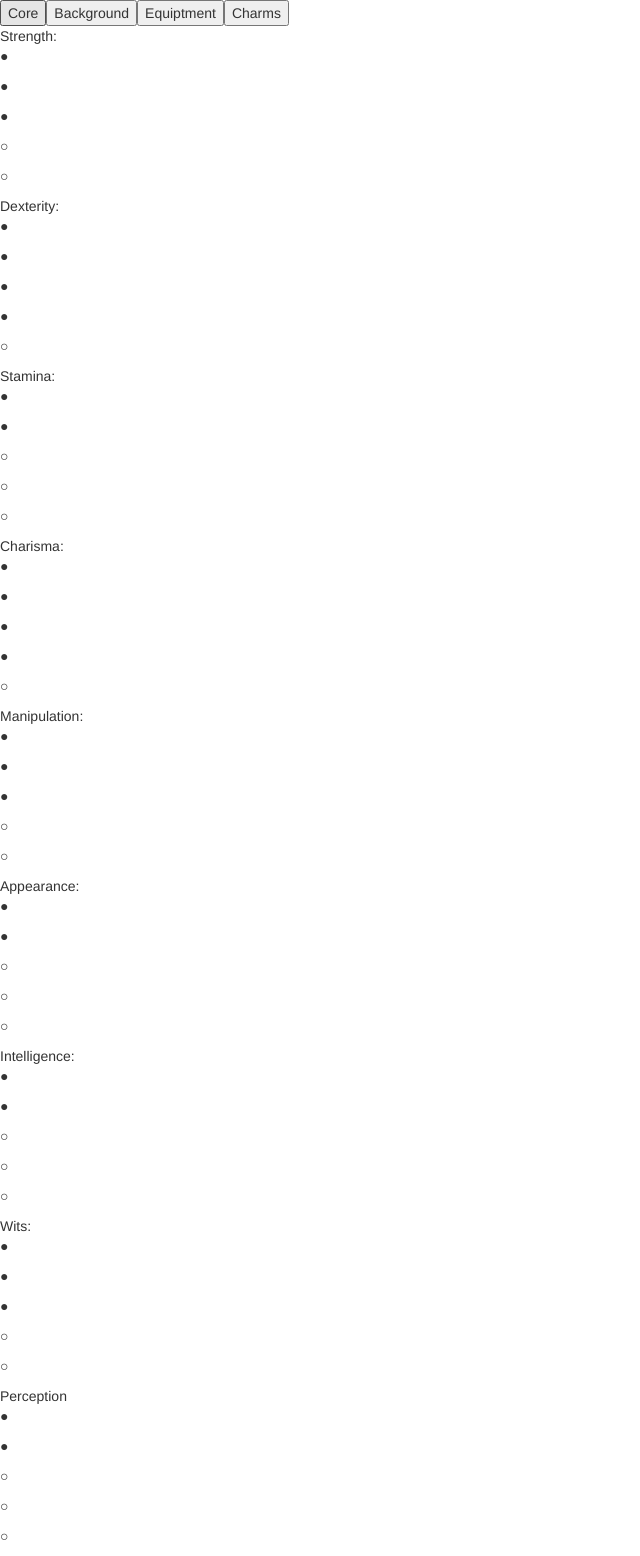
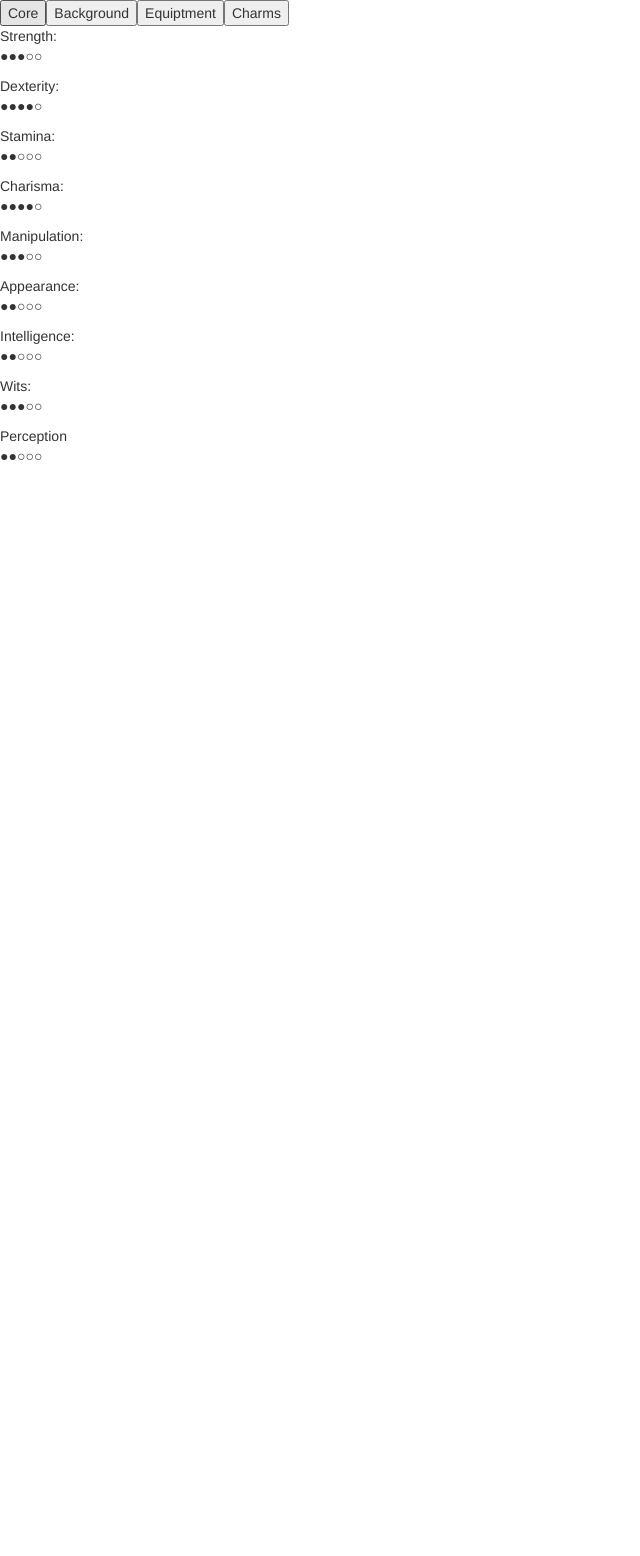
Before and after one commit to Unconquered-Sun/Anathema3eOnline, a Django app: page /anathema/ in a window 1280 px wide. Shown: the whole page, without its empty margins (0-640 px from the left). After the commit the page ends 460 px from the top, so only its background shows below. Run offline with Django 3.2, Linux system fonts and the light colour scheme; parts of the project's set-up code (start-up, migrations or seed data) failed here and were passed over; some libraries are stand-ins or nearby versions.

Commit message:
Fixed CSS not loading, finished adding basic dots.

```diff
--- a/Anathema3eOnline/anathemaapp/static/anathemaapp/anathema_sheet.css
+++ b/Anathema3eOnline/anathemaapp/static/anathemaapp/anathema_sheet.css
@@ -1,8 +1,13 @@
-
 .triple_outer_container{
 	text-align: left;
 }
 .triple_outer_container > div{
+	display:inline-block;
+}
+[class$="-dot"]{
+	display:inline-block;
+}
+[class$="-dots"]{
 	display:inline-block;
 }
 .value{
--- a/Anathema3eOnline/anathemaapp/static/anathemaapp/anathema_sheet.js
+++ b/Anathema3eOnline/anathemaapp/static/anathemaapp/anathema_sheet.js
@@ -1,5 +1,7 @@
 $(document).ready(function(){
 	console.log("Document Start");
+
+
 
 	//Process JSON
 	var json_text = $("#exalt_data").attr("exalt_data");
@@ -37,9 +39,6 @@ $(document).ready(function(){
 	loadTab(currentTab);
 
 
-
-
-
 	//Load contents of the current Tab
 	function loadTab(tabName){
 		console.log("Start Tab Load")
@@ -70,7 +69,7 @@ $(document).ready(function(){
 					console.log("Dots Data")
 
 
-					createDots(tabData[j]["html"][0]["htmlAttributes"]["id"] ,tabData[j]["targetID"], tabData[j]["data"]["maximum"], tabData[j]["data"]["value"])
+					createDots(tabData[j]["html"][0]["htmlAttributes"]["id"] ,tabData[j]["html"][0]["htmlAttributes"]["id"], tabData[j]["data"]["maximum"], tabData[j]["data"]["value"])
 				}
 				else if( tabData[j]["dataType"] == "text" ){
 					console.log("Text Data")
@@ -118,14 +117,15 @@ $(document).ready(function(){
 		htmlOutput = '<div id="'+ID+'.dots">'
 		for(var k=1; k<=maximum; k++){
 			if(k<=value){
-				htmlOutput = htmlOutput+'<p id="'+ID+'.dot.'+k+'" class="'+ID+'.dot">●</p>'
+				htmlOutput = htmlOutput+'<p id="'+ID+'-dot-'+k+'" class="'+ID+'-dot">●</p>'
 			}
 			else{
-				htmlOutput = htmlOutput+'<p id="'+ID+'.dot.'+k+'" class="'+ID+'.dot">○</p>'
+				htmlOutput = htmlOutput+'<p id="'+ID+'-dot-'+k+'" class="'+ID+'-dot">○</p>'
 			}
 		}
 		htmlOutput = htmlOutput+"</div>"
 		htmlTarget = "#"+target
 		$(htmlTarget).append(htmlOutput);
 	}
+
 });
--- a/Anathema3eOnline/anathemaapp/templates/anathemaapp/anathema.html
+++ b/Anathema3eOnline/anathemaapp/templates/anathemaapp/anathema.html
@@ -3,7 +3,7 @@
 <html>
 <head>
 	<link rel="stylesheet" href="https://maxcdn.bootstrapcdn.com/bootstrap/3.3.7/css/bootstrap.min.css">
-	<link rel="stylesheet" href="{% static "anathemaapp/anathema_sheet.css" %}">
+	<link rel="stylesheet" type="text/css" href="{% static 'anathemaapp/anathema_sheet.css' %}">
 
 	<script defer src="https://code.jquery.com/jquery-3.5.1.min.js"></script>
 	<script defer src="{%static 'anathemaapp/anathema_sheet.js'%}"></script>
```
Also changed, not shown: Anathema3eOnline/Anathema3eOnline/settings.py (line endings or trailing spaces).
